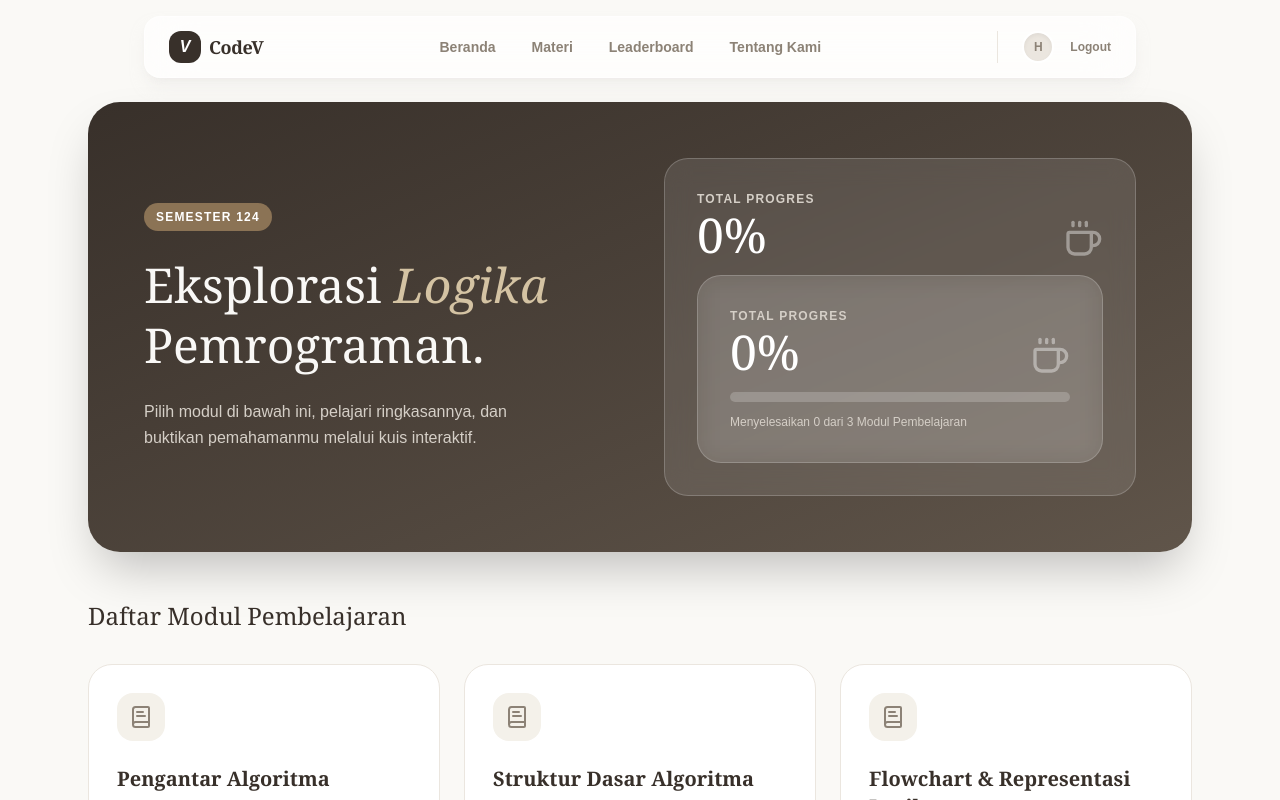
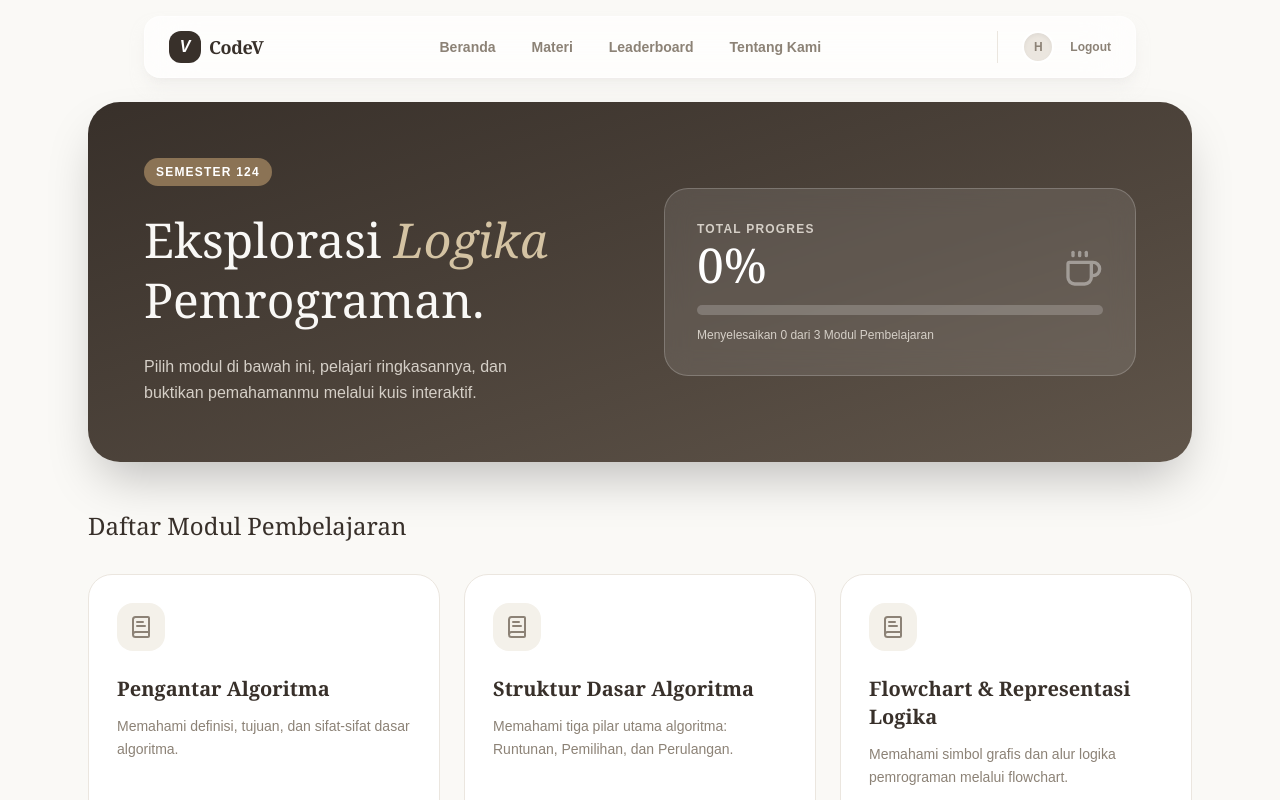
Before and after one commit to dstyq/elearning5, a Next.js app: page /beranda in a window 1280 px wide. Shown: the top 800 px of the page. Built offline with nearby package versions, Linux system fonts and the light colour scheme.

Commit message:
fixing UI bug

```diff
--- a/app/beranda/page.tsx
+++ b/app/beranda/page.tsx
@@ -105,19 +105,10 @@ export default function DashboardModul() {
                   </div>
                   <Coffee className={`w-10 h-10 ${persentase === 100 ? 'text-[#D4C3A3]' : 'text-white/40'}`} />
                 </div>
-                <div className="bg-white/10 backdrop-blur-md border border-white/20 rounded-3xl p-8">
-                  <div className="flex justify-between items-end mb-4">
-                    <div>
-                      <p className="text-[#D5CFC7] text-xs font-bold uppercase tracking-widest mb-1">Total Progres</p>
-                      <p className="font-serif text-5xl text-white">{persentase}%</p>
-                    </div>
-                    <Coffee className={`w-10 h-10 ${persentase === 100 ? 'text-[#D4C3A3]' : 'text-white/40'}`} />
-                  </div>
-                  <div className="w-full bg-white/20 rounded-full h-2.5 overflow-hidden mb-3">
-                    <div className="bg-[#D4C3A3] h-2.5 rounded-full transition-all duration-1000" style={{ width: `${persentase}%` }}></div>
-                  </div>
-                  <p className="text-xs text-[#D5CFC7]">Menyelesaikan {progresSiswa.length} dari {materi.length} Modul Pembelajaran</p>
+                <div className="w-full bg-white/20 rounded-full h-2.5 overflow-hidden mb-3">
+                  <div className="bg-[#D4C3A3] h-2.5 rounded-full transition-all duration-1000" style={{ width: `${persentase}%` }}></div>
                 </div>
+                <p className="text-xs text-[#D5CFC7]">Menyelesaikan {progresSiswa.length} dari {materi.length} Modul Pembelajaran</p>
               </div>
             </div>
           </section>
```
